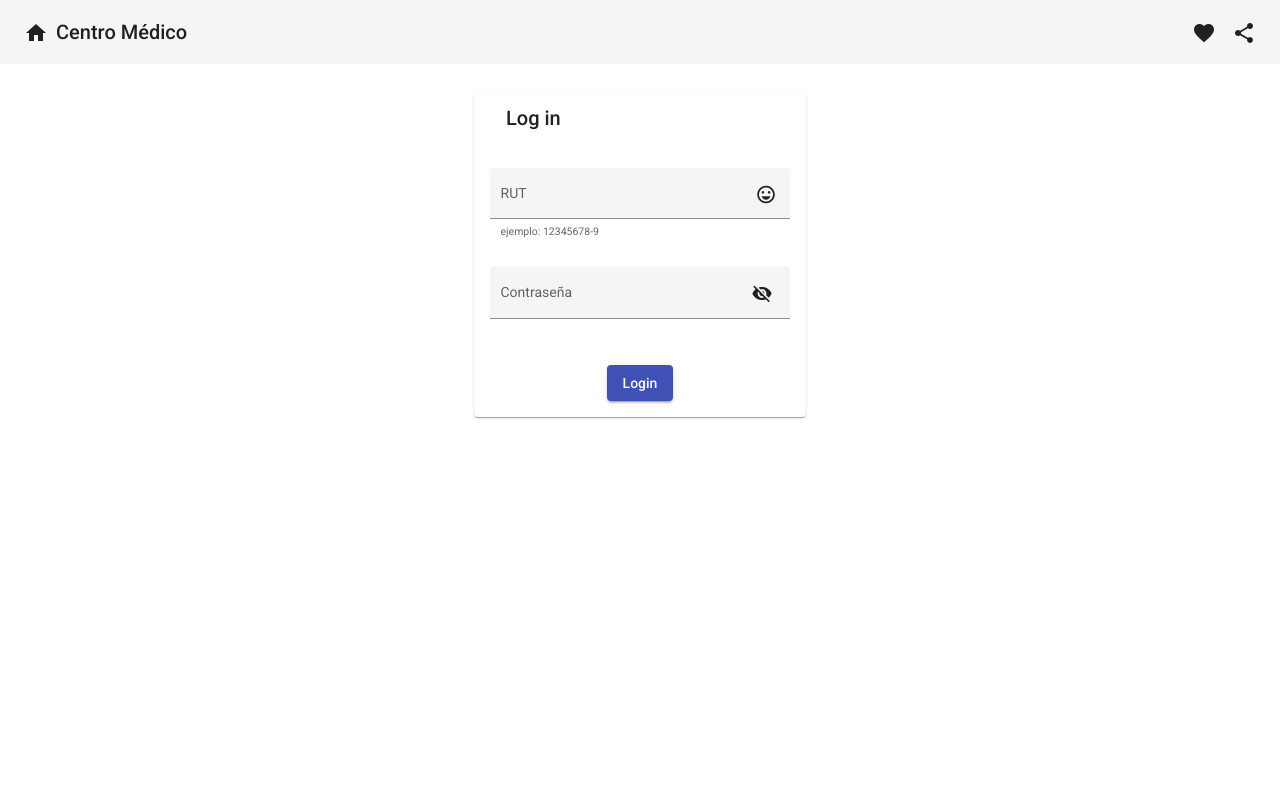
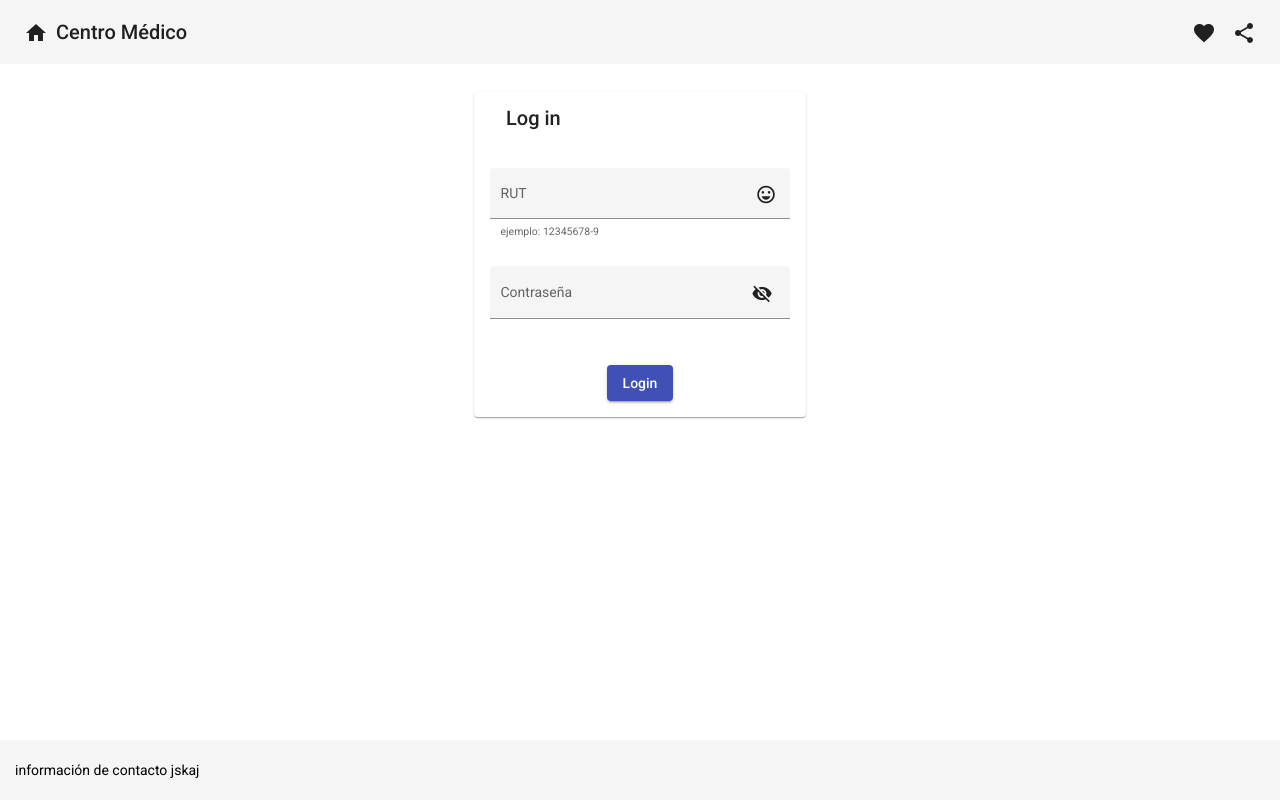
Before and after one commit to Dhereck1/ProyectoWeb, an Angular app: page /home in a window 1280 px wide. Built offline with nearby package versions, Linux system fonts and the light colour scheme.

Commit message:
edicion footer jo

```diff
--- a/src/app/app.component.html
+++ b/src/app/app.component.html
@@ -1,3 +1,6 @@
+
+<body>
 <app-header></app-header>
 <router-outlet></router-outlet>
 <app-footer></app-footer>
+</body>
--- a/src/app/app.component.scss
+++ b/src/app/app.component.scss
@@ -0,0 +1,3 @@
+body{
+    margin-bottom:60px;
+}
--- a/src/app/app.module.ts
+++ b/src/app/app.module.ts
@@ -11,6 +11,7 @@ import { HomeComponent } from './components/home/home.component';
 import { PacienteComponent } from './components/paciente/paciente.component';
 import { AdminComponent } from './components/admin/admin.component'
 import { MaterialModule } from './material/material.module';
+
 
 
 @NgModule({
--- a/src/app/components/footer/footer.component.html
+++ b/src/app/components/footer/footer.component.html
@@ -1,19 +1,6 @@
-<!--<div class="md-padding" layout="column" layout-fill>
-    <header>
-      <md-toolbar class="md-hue-2">
-        <div class="md-toolbar-tools">
-          <h3>Sticky Footer</h3>
-        </div>
-      </md-toolbar>
-    </header>
-    <md-content class="md-padding demo-section" layout="row" flex>
-      <div flex>
-        <div> abc</div>
-      </div>
-    </md-content>
-    <footer layout="row" class="md-padding">
-      <div>
-        <p>I am Sticky!</p>
+
+    <footer class="footer">
+      <div class="container">
+        <span class="text-muted">información de contacto jskaj</span>
       </div>
     </footer>
-</div>!-->
--- a/src/app/components/footer/footer.component.scss
+++ b/src/app/components/footer/footer.component.scss
@@ -0,0 +1,33 @@
+.footer-demo {
+    height: 100%; /* Angular material adds "height:100%" to body tag by default. So, ignore this step in real-time application */
+  }
+
+  .demo-section {
+    border: 1px solid #bbb;
+  }
+
+
+.footer {
+    position:absolute;
+    bottom: 0;
+    width: 100%;
+    height: 60px;
+    line-height: 60px;
+    background-color: #f5f5f5;
+}
+
+.container {
+    padding-right: 15px;
+    padding-left: 15px;
+    margin-right: auto;
+    margin-left: auto;
+}
+
+
+  #btmFooter {
+    align-self: flex-end;
+  }
+
+  #clickFooter {
+    position: relative;
+  }
```
